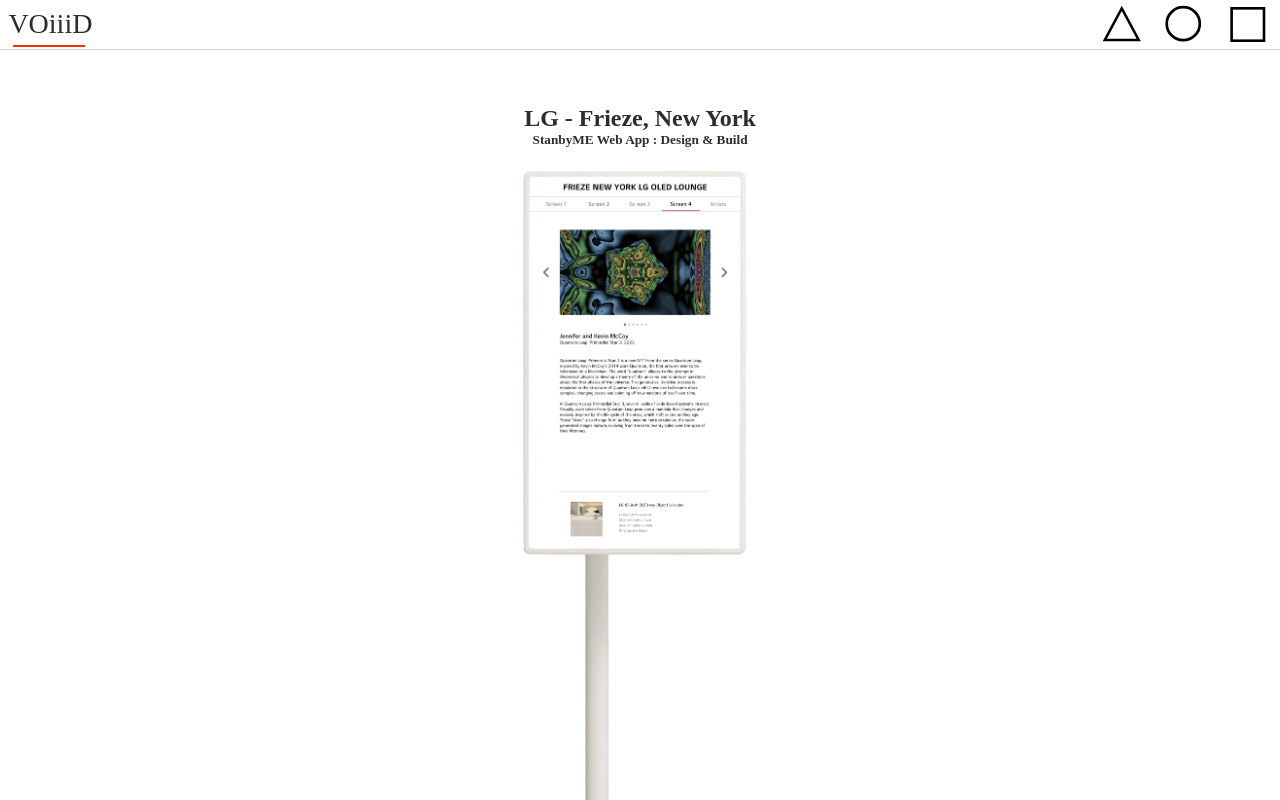
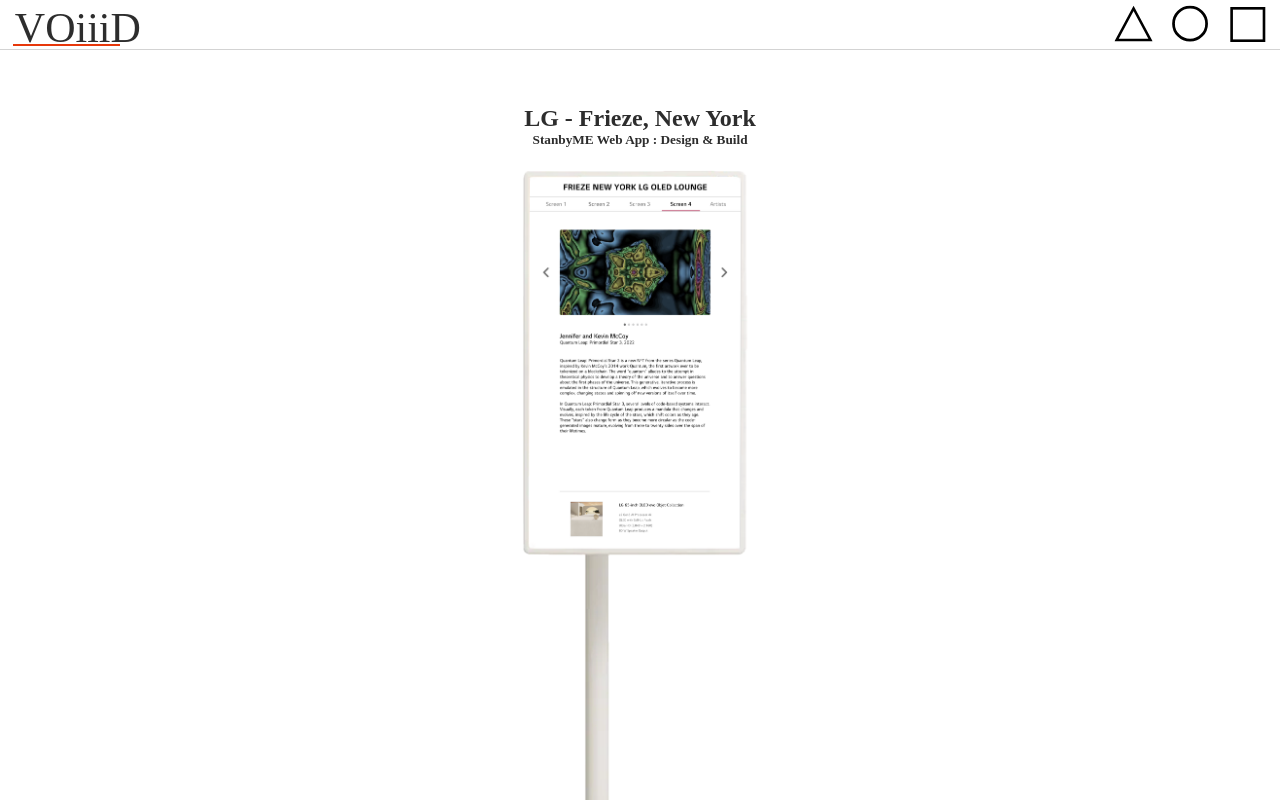
Before and after one commit to Chariot7/voiiid, a React (Create React App) app: page / in a window 1280 px wide. Shown: the top 800 px of the page. Built offline with nearby package versions, Linux system fonts and the light colour scheme.

Commit message:
home styling

```diff
--- a/src/styles.css
+++ b/src/styles.css
@@ -59,8 +59,14 @@
   height: 100%;
   display: flex;
   align-items: center;
-  padding: .8rem 0.7rem .8rem 0.8rem;
+  padding: .8rem 0.4rem .8rem 0.8rem;
   transform: scale(1.75);
+}
+
+.nav a.site-title {
+  padding: 0.6rem 0.7rem 0.3rem 1.5rem;
+  font-size: x-large;
+  font-weight: 10;
 }
 
 .nav a.spiral {
```
